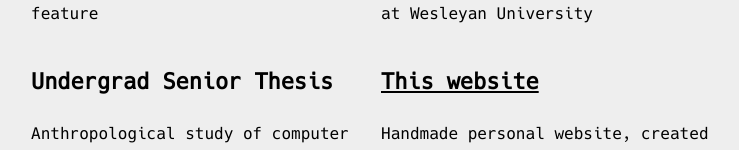
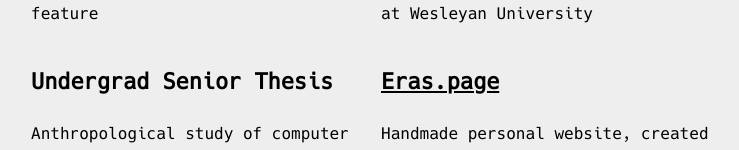
Before and after one commit to lucaseras/eras.page, a Next.js app: page / in a window 1280 px wide. Shown: the part 593-743 px from the top of the page, without its empty margins (269-1008 px from the left). Built offline with nearby package versions, Linux system fonts and the light colour scheme.

Commit message:
Links in markdown files now use <Link> component

```diff
--- a/components/projects.jsx
+++ b/components/projects.jsx
@@ -20,9 +20,10 @@
         description: "Anthropological study of computer science and artificial intelligence as domains of the social sciences",
     },
     {
-        title: "This website",
+        title: "Eras.page",
         description: "Handmade personal website, created from scratch using React.js and Next.js",
-        link: "https://github.com/lucaseras/blog"
+        //link: "https://github.com/lucaseras/blog"
+        link: "/projects/eras-page"
     },
 ]
 
```
Also changed, not shown: pages/projects/[id].js (+6 -2 lines), projects/eras-page.md (added, +8 -0 lines).
